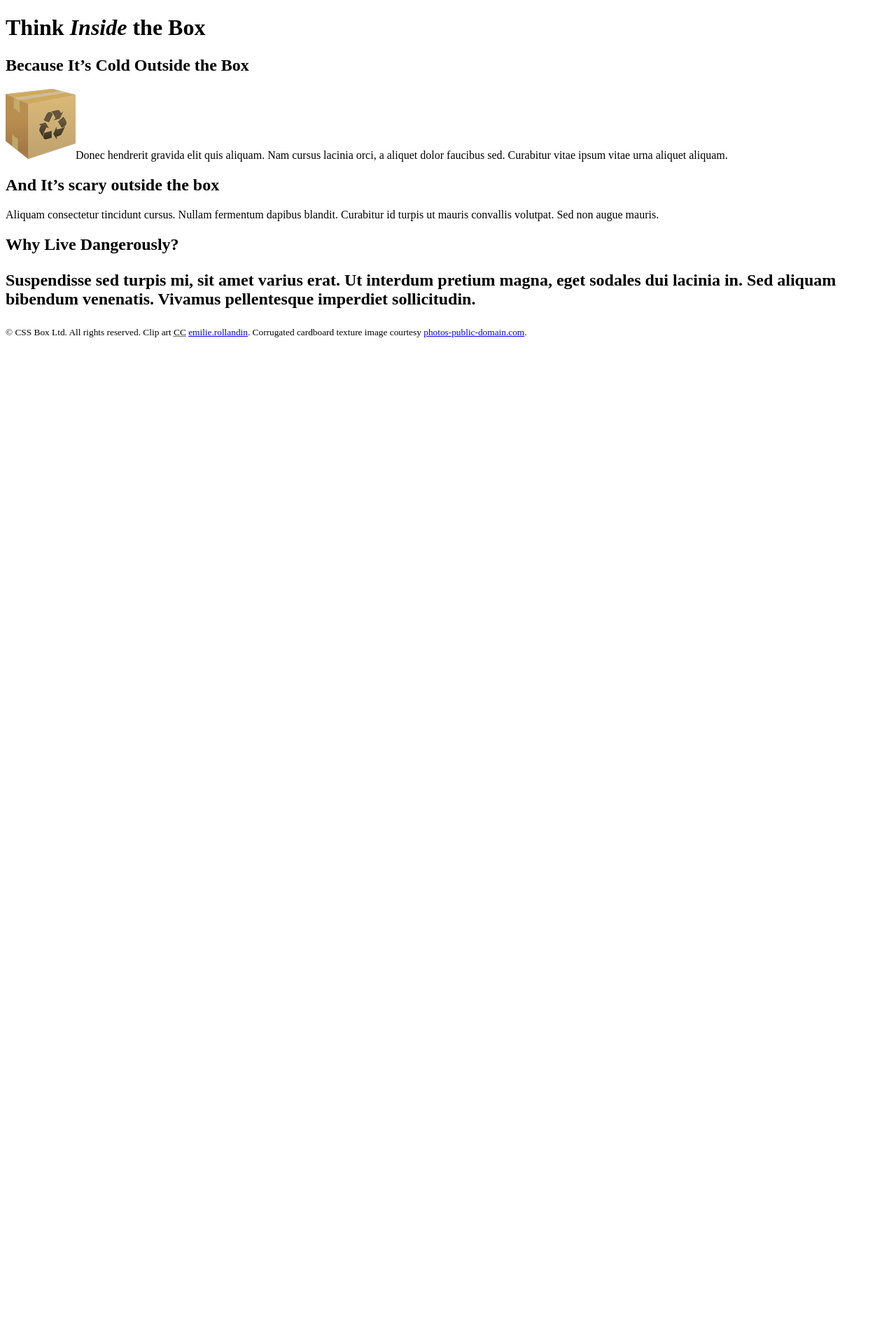
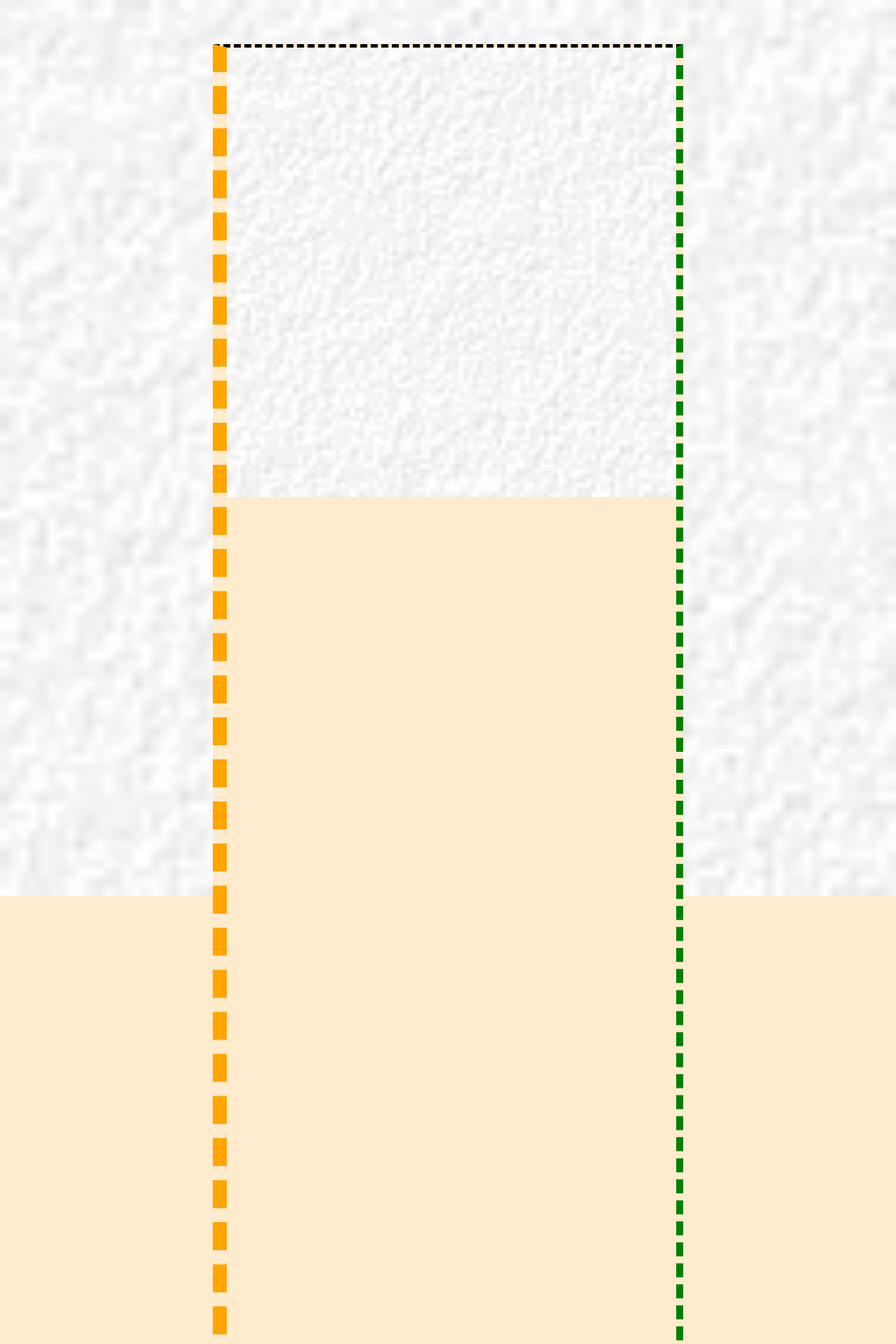
Before and after one commit to ZechsVariety/HTML-CSS-JS-Fundamentals, a PHP site: page / in a window 1280 px wide. Shown: the top 1920 px of the page at 70% size. Before the commit the page ends 482 px from the top, so only its background shows below. Run offline with PHP 8.4, Linux system fonts and the light colour scheme.

Commit message:
lesson 10 first half

```diff
--- a/lesson-10/box-model/css/styles.css
+++ b/lesson-10/box-model/css/styles.css
@@ -1,59 +1,81 @@
-
-/* STEP 3: Set character encoding (must be first line of file) */
-/* STEP 4a: Set the border properties on the DIV#container - border-width, border-style, border-color */
-div#container {
-
+@charset "utf-8"; /* equivelant of meta charset thingy in html */
+/*border box sizing for more predictable layouts */
+html
+{
+  box-sizing: border-box;
 }
-/* STEP 4b: Control one of the four borders independently of the others - try border-top-style */
-
-/* STEP 4c: Apply shorthand to bottom border (border-bottom-width) using the clock rule (TRBL) */
-
-/* STEP 5a: Set padding values on the DIV#container element - set individual padding values, then use shorthand with the clock rule again (TRBL) */
-div#container {
-
-  margin: 5% auto;
-
-}
-/* STEP 5b: Apply a background-image to the same element (controlling background-repeat, background-position, and background-size) */
-
-/* STEP 5c: Instead, apply the same background-image to the BODY, and apply a background-color to the DIV#container */
-body {
-
-  font-size: 150%;
+*
+{
+  box-sizing: inherit; /*force everything to inherit*/
 }
 
-/* STEP 6a: Control the width of the DIV#container with a fixed unit (px) */
-div#container {
 
+div#container /*this is horrendous */
+{
+  border-width: 5px 10px 15px 20px; /*this is intense*/
+  border-style: dashed;
+  border-left-color: orange;
+  border-right-color: green;
+  border-bottom-style: double;
+  /* border-top: 5px dashed orange; *//*this is cool*/
 }
-/* STEP 6b: Change the width to a relative unit of measure (%) */
 
-/* STEP 6c: Use an elastic unit, instead (em) and change the base font-size on the BODY element */
+div#container
+{
+  padding: 5%;
+  padding-top: 1000%;
+  margin: 5% auto 5% auto;
 
-/* STEP 7a: Set the width above back to a fixed unit, then adjust the height so the the content no longer fits */
+  background-color: blanchedalmond;
+  background-image: url("../images/stucco.jpg");
+  background-repeat: no-repeat;
+  background-size: contain;
+}
 
-/* STEP 7b: Apply various values to the overflow property to see how to handle content that doesn't fit it's container */
+body
+{
+  background-color: blanchedalmond;
+  background-image: url("../images/stucco.jpg");
+  background-repeat: no-repeat;
+  background-size: contain;
 
-/* STEP 8a: Change the display property of the H1 EM element to block, then to inline-block (default for EM is inline) */
-h1 em {
+  font-size: 140%;
+}
 
+div#container
+{
+  width: 30em; /*elastic font sizing*/
+  height: 500px; /*fixed*/
+
+  overflow: auto; /*adds scrollbar inside element :OOOO*/
 }
-/* STEP 8b: Manipulate the visibility of the H1 EM element (visibility and display are different) */
+
+h1 em
+{
+  display: block; /*em is usually inline*/
+  display: none; /*still in markup but not rendered*/
+}
 
 /* STEP 10: Comment out the width and display settings below for the MAIN SECTION elements, and use Flexbox, instead - set display to 'flex' on the MAIN element (the container of the SECTION elements) - learn more at https://css-tricks.com/snippets/css/a-guide-to-flexbox/ */
-main {
-
+main
+{
+  width: 90%;
+  display: flex;
 }
 
 /* STEP 8c: Set the width of the 3 MAIN SECTION elements to 30% and arrange them with the display property using inline-block to arrange them side-by-side */
 
-main section {
+main section
+{
   border: 5px solid blue;
-
 }
 
-main section:nth-of-type(2) {
+main section:nth-of-type(2)
+{
   border-color: red;
 }
 
-/* STEP 9: float the SECTION P IMG element to the left, then right */
+main img
+{
+  float:left; /*yayeah*/
+}
--- a/lesson-10/box-model/index.html
+++ b/lesson-10/box-model/index.html
@@ -3,18 +3,16 @@
 	<head>
 		<title>Think Inside the Box | The CSS Box Model</title>
 		<meta charset="utf-8" />
-		<!-- STEP 1: Validate the HTML and https://validator.w3.org/ -->
-		<!-- STEP 2: Link to the external CSS -->
-
+		<link href="css/styles.css" rel="stylesheet" />
 	</head>
 	<body>
-		<div id="container">
+		<div id="container"> <!--box to contain the page, but its a legacy thing that isnt really needed no moe since you can just reference the body instead-->
 			<header>
 				<h1>Think <em>Inside</em> the Box</h1>
 			</header>
 			<main>
 				<section>
-					<h2>Because It’s Cold Outside the Box</h2>
+					<h2>Baby It’s Cold Outside the Box</h2>
 					<p><img src="images/box-small.png" alt="Cardboard box" height="100" width="100">Donec hendrerit gravida elit quis aliquam. Nam cursus lacinia orci, a aliquet dolor faucibus sed. Curabitur vitae ipsum vitae urna aliquet aliquam.</p>
 				</section>
 				<section>
@@ -22,7 +20,7 @@
 					<p>Aliquam consectetur tincidunt cursus. Nullam fermentum dapibus blandit. Curabitur id turpis ut mauris convallis volutpat. Sed non augue mauris.</p>
 				</section>
 				<section>
-					<h2>Why Live Dangerously?
+					<h2>Why Live Dangerously?</h2>
 					<p>Suspendisse sed turpis mi, sit amet varius erat. Ut interdum pretium magna, eget sodales dui lacinia in. Sed aliquam bibendum venenatis. Vivamus pellentesque imperdiet sollicitudin.</p>
 				</section>
 			</main>
```
